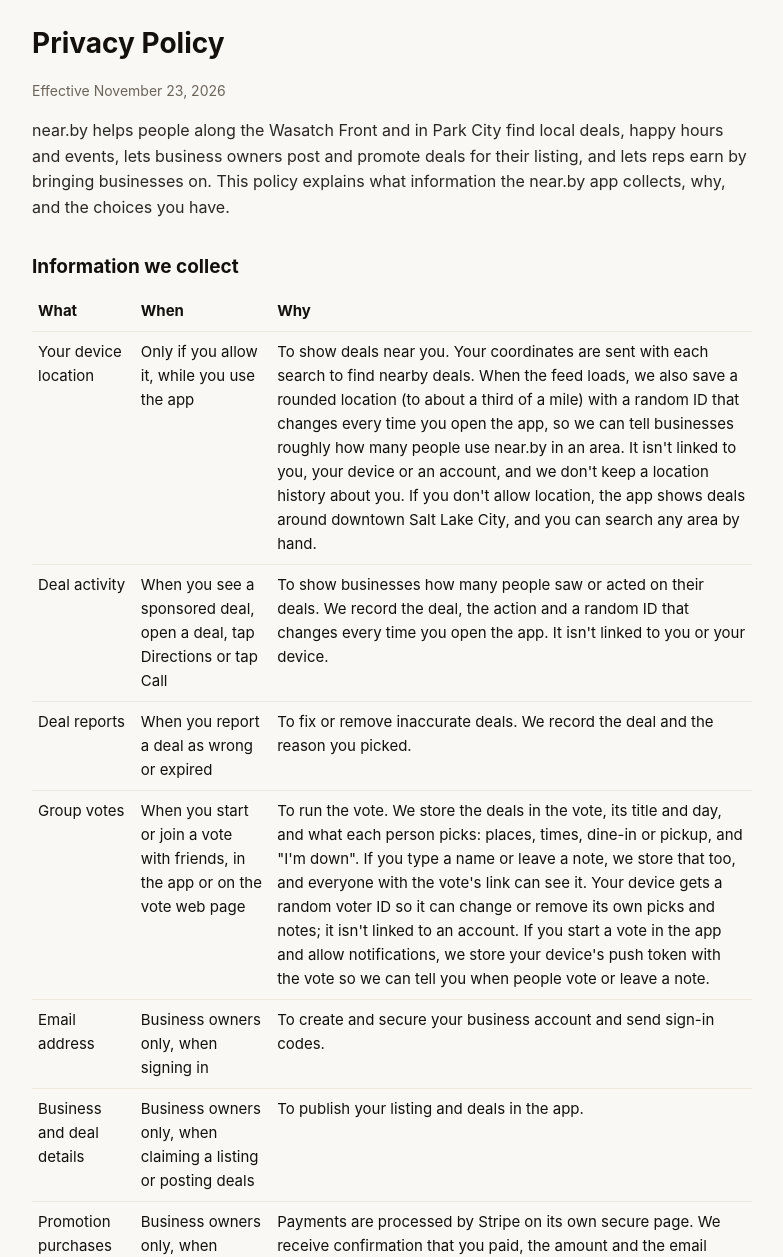
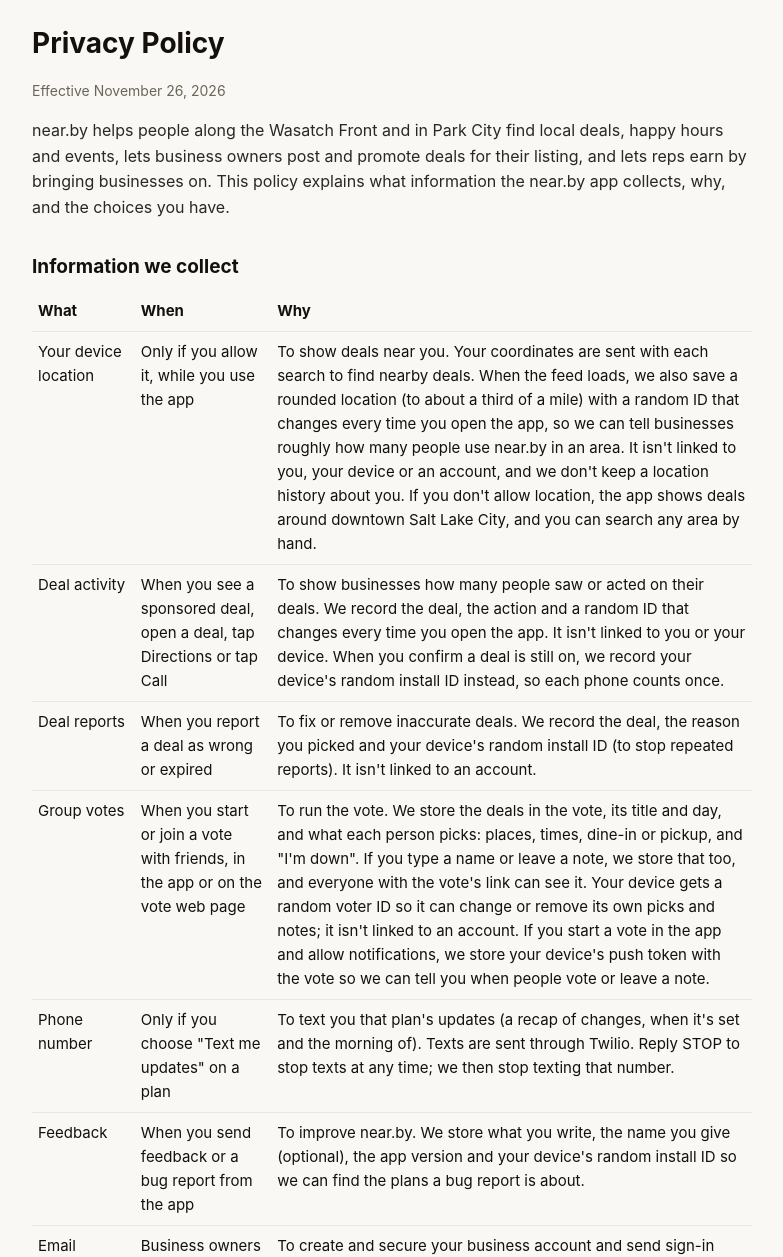
Before and after one commit to alwish45/nearby-site, a plain HTML site: page privacy.html in a window 1280 px wide. Shown: the part 88-1345 px from the top of the page, without its empty margins (248-1031 px from the left). Drawn offline with Linux system fonts and the light colour scheme.

Commit message:
Privacy policy matches the app; pin wording fixes (#44)
- Privacy: phone numbers for plan texts (Twilio), feedback with a device ID,
  the install ID on "still on" confirmations and reports, and Anthropic for
  plan ideas / deal help. Effective Nov 26.
- For businesses: up to 3 businesses share an area (each person sees one at
  a time). Pin paid page: says Stripe is confirming the payment.


Claude-Session: https://claude.ai/code/session_01WMga22EKjkqQ59URhdh2YE

Co-authored-by: Claude <noreply@anthropic.com>

```diff
--- a/privacy.html
+++ b/privacy.html
@@ -23,7 +23,7 @@
 <main>
   <div class="logo">near<span>.</span>by</div>
   <h1>Privacy Policy</h1>
-  <p class="muted">Effective November 23, 2026</p>
+  <p class="muted">Effective November 26, 2026</p>
 
   <p>near.by helps people along the Wasatch Front and in Park City find local deals, happy hours and events, lets business owners post and promote deals for their listing, and lets reps earn by bringing businesses on. This policy explains what information the near.by app collects, why, and the choices you have.</p>
 
@@ -31,9 +31,11 @@
   <table>
     <tr><th>What</th><th>When</th><th>Why</th></tr>
     <tr><td>Your device location</td><td>Only if you allow it, while you use the app</td><td>To show deals near you. Your coordinates are sent with each search to find nearby deals. When the feed loads, we also save a rounded location (to about a third of a mile) with a random ID that changes every time you open the app, so we can tell businesses roughly how many people use near.by in an area. It isn't linked to you, your device or an account, and we don't keep a location history about you. If you don't allow location, the app shows deals around downtown Salt Lake City, and you can search any area by hand.</td></tr>
-    <tr><td>Deal activity</td><td>When you see a sponsored deal, open a deal, tap Directions or tap Call</td><td>To show businesses how many people saw or acted on their deals. We record the deal, the action and a random ID that changes every time you open the app. It isn't linked to you or your device.</td></tr>
-    <tr><td>Deal reports</td><td>When you report a deal as wrong or expired</td><td>To fix or remove inaccurate deals. We record the deal and the reason you picked.</td></tr>
+    <tr><td>Deal activity</td><td>When you see a sponsored deal, open a deal, tap Directions or tap Call</td><td>To show businesses how many people saw or acted on their deals. We record the deal, the action and a random ID that changes every time you open the app. It isn't linked to you or your device. When you confirm a deal is still on, we record your device's random install ID instead, so each phone counts once.</td></tr>
+    <tr><td>Deal reports</td><td>When you report a deal as wrong or expired</td><td>To fix or remove inaccurate deals. We record the deal, the reason you picked and your device's random install ID (to stop repeated reports). It isn't linked to an account.</td></tr>
     <tr><td>Group votes</td><td>When you start or join a vote with friends, in the app or on the vote web page</td><td>To run the vote. We store the deals in the vote, its title and day, and what each person picks: places, times, dine-in or pickup, and "I'm down". If you type a name or leave a note, we store that too, and everyone with the vote's link can see it. Your device gets a random voter ID so it can change or remove its own picks and notes; it isn't linked to an account. If you start a vote in the app and allow notifications, we store your device's push token with the vote so we can tell you when people vote or leave a note.</td></tr>
+    <tr><td>Phone number</td><td>Only if you choose "Text me updates" on a plan</td><td>To text you that plan's updates (a recap of changes, when it's set and the morning of). Texts are sent through Twilio. Reply STOP to stop texts at any time; we then stop texting that number.</td></tr>
+    <tr><td>Feedback</td><td>When you send feedback or a bug report from the app</td><td>To improve near.by. We store what you write, the name you give (optional), the app version and your device's random install ID so we can find the plans a bug report is about.</td></tr>
     <tr><td>Email address</td><td>Business owners only, when signing in</td><td>To create and secure your business account and send sign-in codes.</td></tr>
     <tr><td>Business and deal details</td><td>Business owners only, when claiming a listing or posting deals</td><td>To publish your listing and deals in the app.</td></tr>
     <tr><td>Promotion purchases</td><td>Business owners only, when paying to pin a deal</td><td>Payments are processed by Stripe on its own secure page. We receive confirmation that you paid, the amount and the email used. We never see or store your card number.</td></tr>
@@ -50,7 +52,7 @@
   </ul>
 
   <h2>Service providers</h2>
-  <p>We store data with Supabase, our database and sign-in provider, which processes it on our behalf. Stripe processes payments for promotions. Vote notifications are delivered through Expo's push service and Apple. Maps are shown by Apple Maps. Opening directions, a phone call or a business website hands you off to those apps or sites, and their own privacy policies apply.</p>
+  <p>We store data with Supabase, our database and sign-in provider, which processes it on our behalf. Stripe processes payments for promotions. Vote notifications are delivered through Expo's push service and Apple. Texts are sent through Twilio. Some features (plan ideas and help writing a deal) send what you type, and the deals involved, to Anthropic to generate a reply; we don't send your name, email or location history. Maps are shown by Apple Maps. Opening directions, a phone call or a business website hands you off to those apps or sites, and their own privacy policies apply.</p>
 
   <h2>Keeping and deleting your information</h2>
   <p>Deal activity and reports are kept to provide analytics and keep deals accurate; rounded area pings are deleted after 90 days. A vote closes 8 days after it starts and is kept so its link still shows the result. You can delete your own notes, and Leave vote in the app removes your picks. To have a whole vote deleted, email us its link. Business owners and reps can delete their account at any time in the app (You → Delete account). That deletes the login, email address and rep profile and releases any claimed listing. We keep payment and payout records as long as tax and accounting laws require. The public listing and its deals may stay in the app, unclaimed. You can also ask us to delete your information using the contact below.</p>
```
Also changed, not shown: for-business.html (+1 -1 lines), pin-paid.html (+1 -1 lines).
